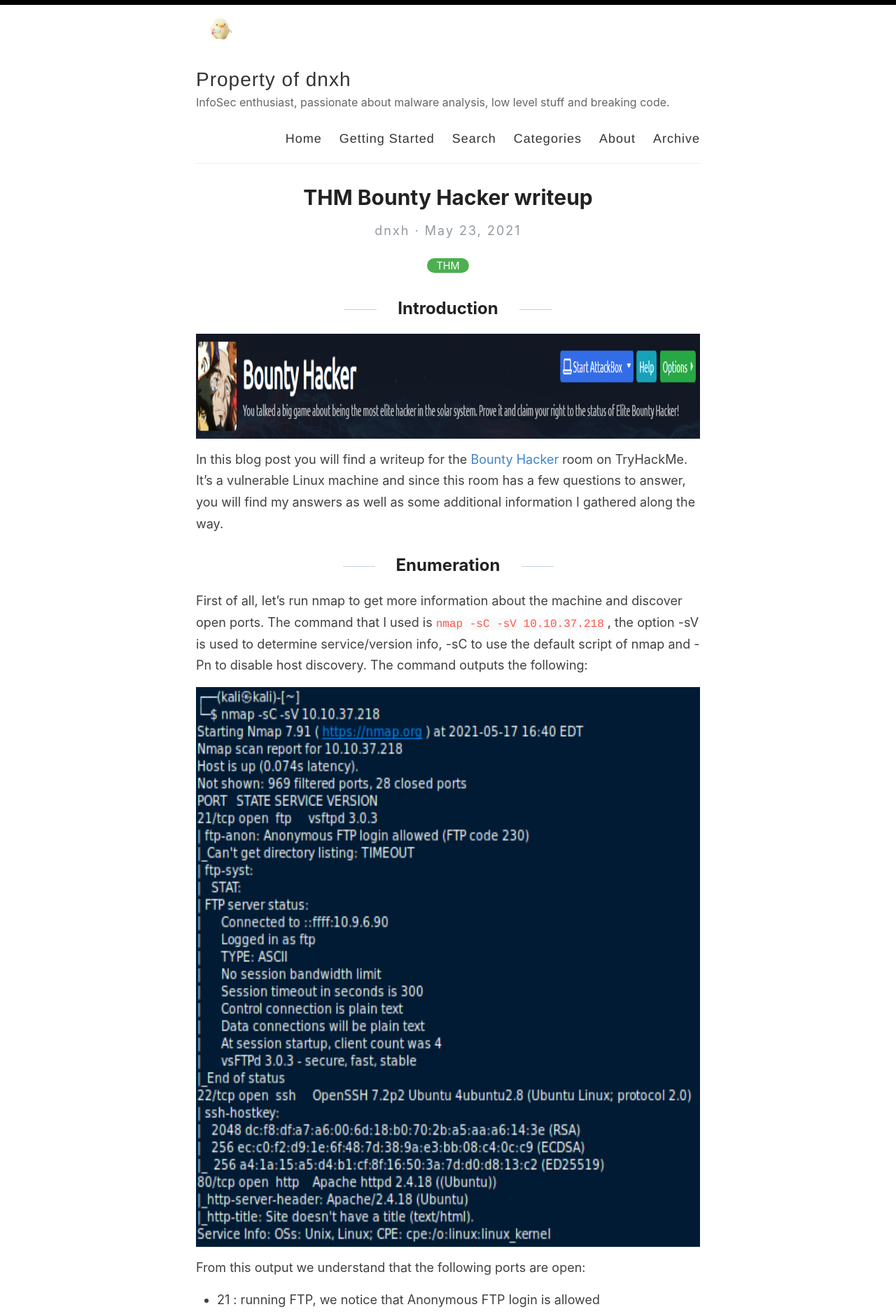
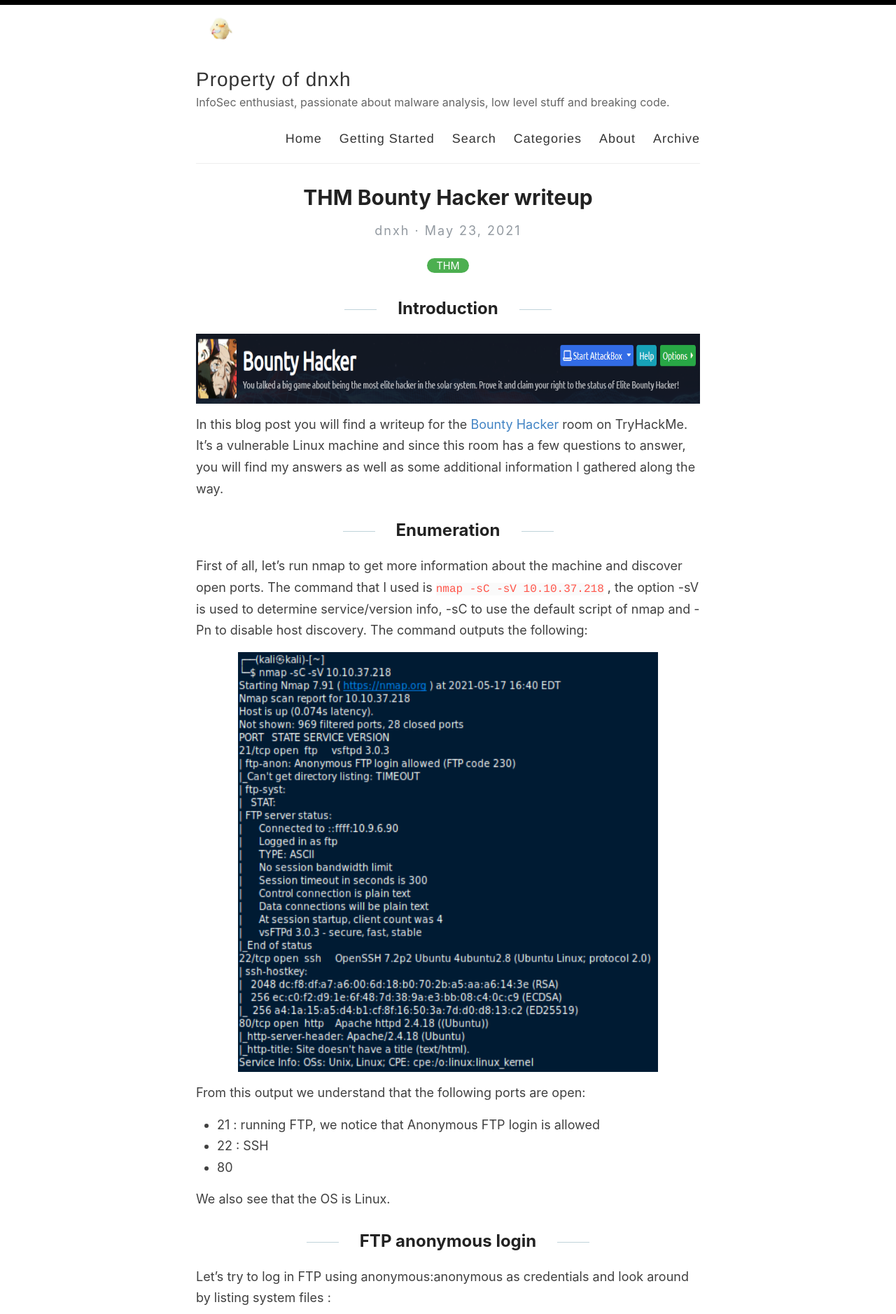
Before and after one commit to 0xdnxh/0xdnxh.github.io, a Jekyll site: the page built from _posts/2021-5-23-THM-BountyHacker-Writeup.md, in a window 1280 px wide. Shown: the top 1878 px of the page at 70% size. Built offline with Jekyll 4.4.1, drawn with Linux system fonts in a browser that asks for light colours.

Commit message:
Added modifs

````diff
--- a/_posts/2021-5-23-THM-BountyHacker-Writeup.md
+++ b/_posts/2021-5-23-THM-BountyHacker-Writeup.md
@@ -4,14 +4,14 @@
 categories: THM
 ---
 ## Introduction
-<img src="/images/THM/BountyHacker/banner.PNG" width="800" height="150"/>
+<img src="/images/THM/BountyHacker/banner.PNG" width="800" height="100"/>
 
 In this blog post you will find a writeup for the [Bounty Hacker](https://tryhackme.com/room/cowboyhacker) room on TryHackMe. It's a vulnerable Linux machine and since this room has a few questions to answer, you will find my answers as well as some additional information I gathered along the way.
 
 ## Enumeration
 First of all, let's run nmap to get more information about the machine and discover open ports. The command that I used is ```nmap -sC -sV 10.10.37.218``` , the option -sV is used to determine service/version info, -sC to use the default script of nmap and -Pn to disable host discovery. The command outputs the following:
 
-<img src="/images/THM/BountyHacker/nmap_output.PNG" width="800" height="800"/>
+<img src="/images/THM/BountyHacker/nmap_output.PNG" width="600" height="600"/>
 
 From this output we understand that the following ports are open:
 <ul>
@@ -24,8 +24,8 @@
 ## FTP anonymous login
 Let's try to log in FTP using anonymous:anonymous as credentials and look around by listing system files :
 
-<img src="/images/THM/BountyHacker/fploginls.PNG" width="800" height="800"/>
+<img src="/images/THM/BountyHacker/fTploginls.PNG" width="400" height="400"/>
 
 We can see that there are two files **locks.txt** and **task.txt**, let's go ahead and download them :
 
-<img src="/images/THM/BountyHacker/tasklocks_download.PNG" width="800" height="800"/>
+<img src="/images/THM/BountyHacker/tasklocks_download.PNG" width="400" height="400"/>
````
